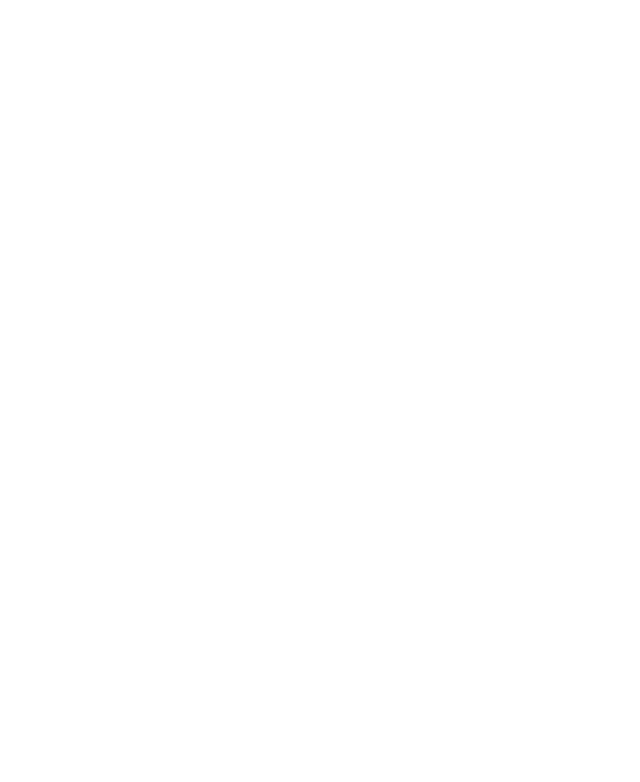
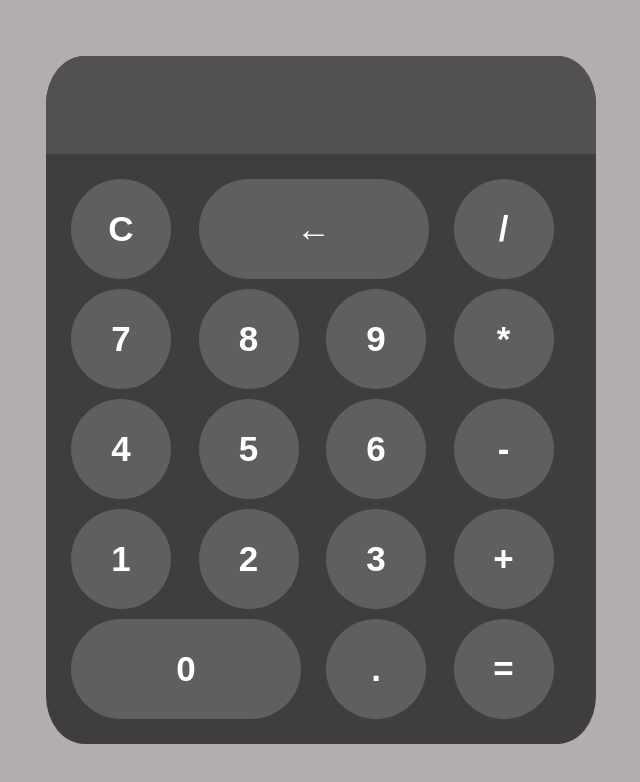
Before and after one commit to Gromuf/calculator, a plain HTML site: page index.html in a window 1280 px wide. Shown: the whole page, without its empty margins (319-959 px from the left). Drawn offline with Linux system fonts and the light colour scheme.

Commit message:
fonctionnel

```diff
--- a/index.html
+++ b/index.html
@@ -9,7 +9,31 @@
 </head>
 
 <body>
+    <div id="calculator">
+        <input id="display" readonly>
+        <div id="buttons">
+            <button onclick="clearDisplay()">C</button>
+            <button onclick="suppr()" id="suppr">&#8592</button>
 
+            <button onclick="appendToDisplay('/')">/</button>
+            <button onclick="appendToDisplay('7')">7</button>
+            <button onclick="appendToDisplay('8')">8</button>
+            <button onclick="appendToDisplay('9')">9</button>
+            <button onclick="appendToDisplay('*')">*</button>
+            <button onclick="appendToDisplay('4')">4</button>
+            <button onclick="appendToDisplay('5')">5</button>
+            <button onclick="appendToDisplay('6')">6</button>
+            <button onclick="appendToDisplay('-')">-</button>
+            <button onclick="appendToDisplay('1')">1</button>
+            <button onclick="appendToDisplay('2')">2</button>
+            <button onclick="appendToDisplay('3')">3</button>
+            <button onclick="appendToDisplay('+')">+</button>
+            <button onclick="appendToDisplay('0')" id="zero">0</button>
+            <button onclick="appendToDisplay('.')">.</button>
+            <button onclick="calculate()">=</button>
+        </div>
+    </div>
+    <script src="index.js"></script>
 </body>
 
 </html>
--- a/index.js
+++ b/index.js
@@ -0,0 +1,14 @@
+const display = document.getElementById("display");
+
+function appendToDisplay(input) {
+    display.value += input;
+}
+function clearDisplay() {
+    display.value = "";
+}
+function calculate() {
+    display.value = eval(display.value);
+}
+function suppr() {
+    display.value = display.value.substring(0, display.value.length - 1);
+}
--- a/style.css
+++ b/style.css
@@ -0,0 +1,57 @@
+body {
+    margin: 0;
+    background-color: rgb(178, 174, 174);
+    display: flex;
+    justify-content: center;
+    align-items: center;
+    height: 100vh;
+}
+
+#display {
+    width: 100%;
+    border: none;
+    padding: 20px;
+    font-size: 50px;
+    background-color: rgb(83, 80, 80);
+}
+
+#calculator {
+    max-width: 550px;
+    background-color: rgb(63, 61, 61);
+    overflow: hidden;
+    border-radius: 7%;
+}
+
+#buttons {
+    display: grid;
+    grid-template-columns: repeat(4, 1fr);
+    padding: 25px;
+    gap: 10px;
+}
+
+#buttons #zero,
+#suppr {
+    grid-column: span 2;
+    width: 230px;
+    border-radius: 50px;
+}
+
+button {
+    height: 100px;
+    width: 100px;
+    border-radius: 50%;
+    border: none;
+    cursor: pointer;
+    font-weight: bold;
+    font-size: 35px;
+    color: white;
+    background-color: rgb(97, 94, 94);
+}
+
+button:hover {
+    background-color: rgb(124, 120, 120);
+}
+
+button:active {
+    background-color: rgb(164, 158, 158);
+}
```
